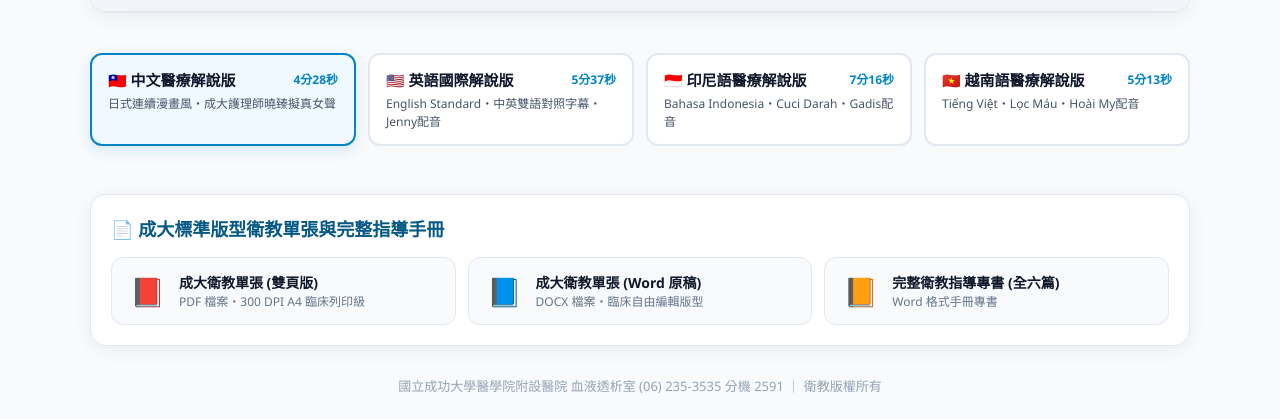
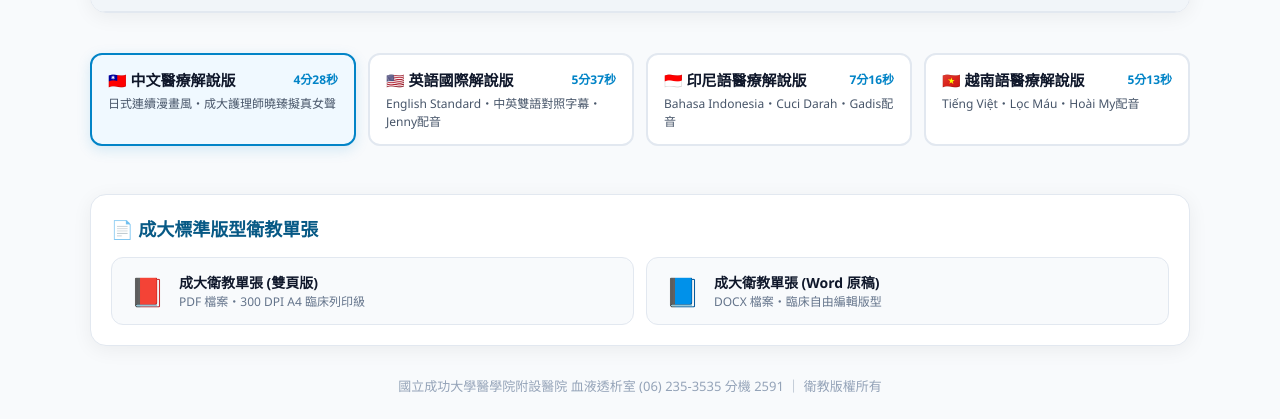
Before and after one commit to pink035980-create/dialysis-hypertension-edu, a plain HTML site: page index.html in a window 1280 px wide. Shown: the part 821-1240 px from the top of the page. Drawn offline with Linux system fonts and the light colour scheme.

Commit message:
依據截圖指示：刪除完整衛教指導專書卡片與資料夾連結，大幅精簡手機瀏覽畫面

```diff
--- a/index.html
+++ b/index.html
@@ -117,7 +117,7 @@
         </div>
 
         <div class="docs-section">
-            <h2>📄 成大標準版型衛教單張與完整指導手冊</h2>
+            <h2>📄 成大標準版型衛教單張</h2>
             <div class="doc-grid">
                 <a class="doc-card" href="HR_115_血液透析患者高血壓預防與管理_成大衛教單張.pdf" target="_blank">
                     <div class="doc-icon">📕</div>
@@ -132,14 +132,6 @@
                     <div class="doc-text">
                         <div class="name">成大衛教單張 (Word 原稿)</div>
                         <div class="format">DOCX 檔案・臨床自由編輯版型</div>
-                    </div>
-                </a>
-
-                <a class="doc-card" href="docs/血液透析患者高血壓預防與管理_完整衛教手冊.docx" target="_blank">
-                    <div class="doc-icon">📙</div>
-                    <div class="doc-text">
-                        <div class="name">完整衛教指導專書 (全六篇)</div>
-                        <div class="format">Word 格式手冊專書</div>
                     </div>
                 </a>
 
```
